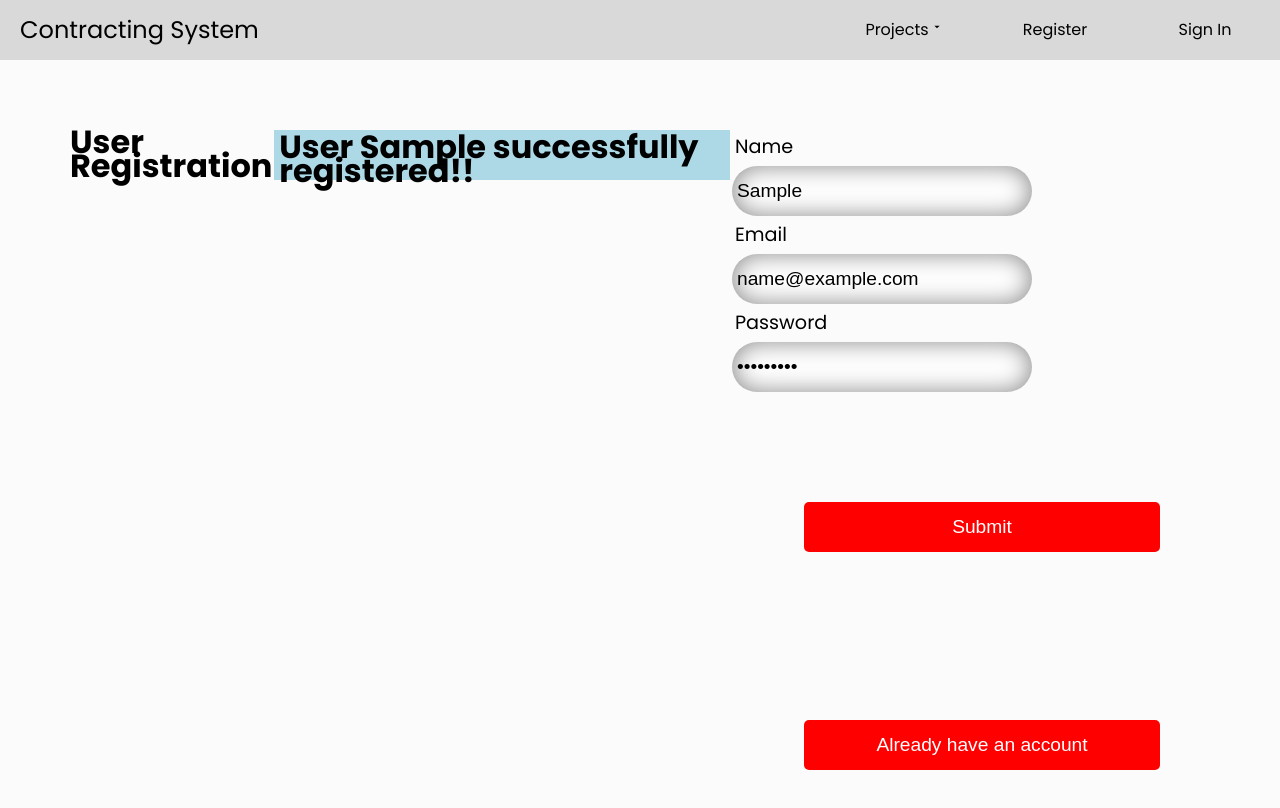
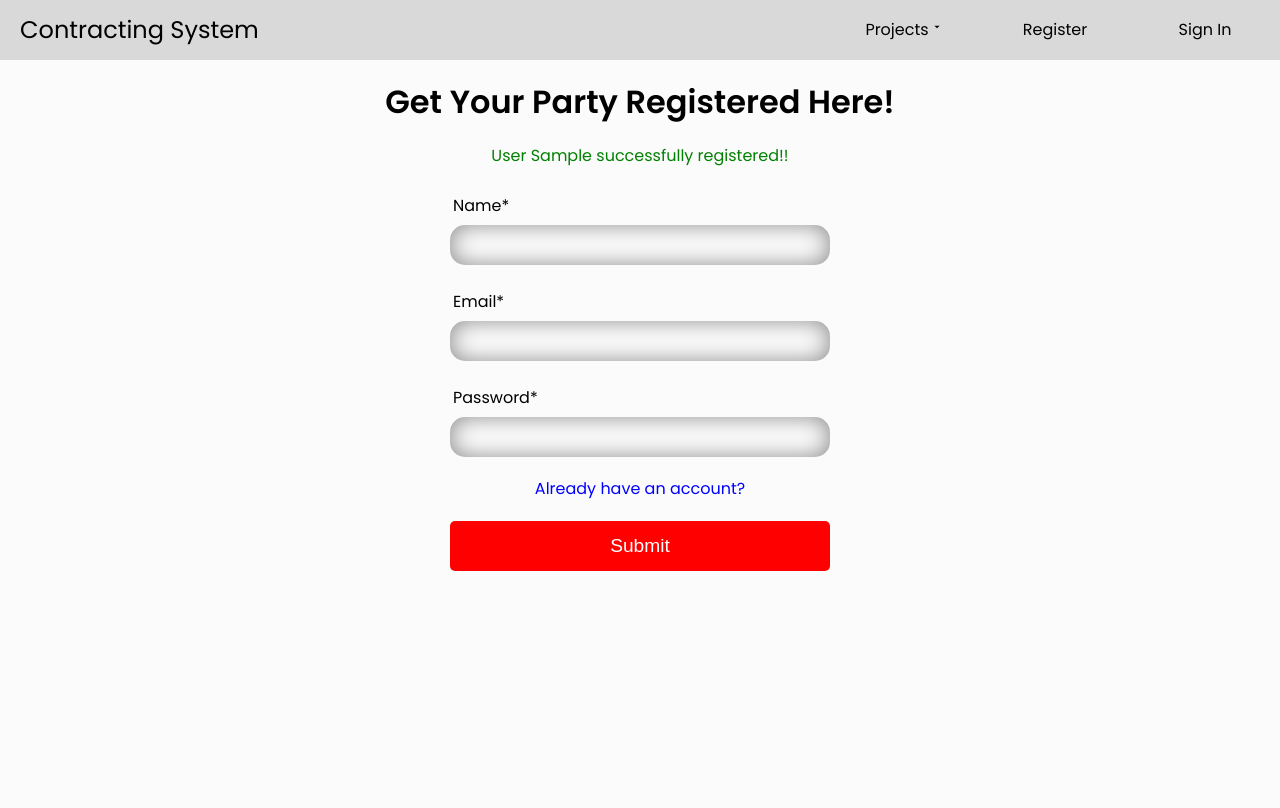
Before and after one commit to Abhayngu/Online-Contracting-System, a React (Create React App) app in the folder client/: page /register in a window 1280 px wide. Both pictures are taken after typing "Sample", "name@example.com", "Sample123" into the empty fields and a click on the button "Submit". Shown: the top 808 px of the page. Built offline with nearby package versions, Linux system fonts and the light colour scheme.

Commit message:
modified register and validation page

```diff
--- a/client/src/App.js
+++ b/client/src/App.js
@@ -3,7 +3,7 @@ import { BrowserRouter, Route, Routes } from 'react-router-dom';
 import Home from '../src/Pages/Home';
 import Login from '../src/Pages/Login';
 import Register from './Pages/Register';
-import Form from './Pages/registrationForm';
+// import Register from './Pages/registrationForm';
 import Validation from './Pages/Validation';
 
 import Project from '../src/Pages/Project';
@@ -18,7 +18,7 @@ function App() {
 				<Route path="/project" element={<Project />} />
 				<Route path="/profile" element={<Profile />} />
 				<Route path="/login" element={<Login />} />
-				<Route path="/register" element={<Form />} />
+				<Route path="/register" element={<Register />} />
 				<Route path="/validation" element={<Validation />} />
 			</Routes>
 		</BrowserRouter>
--- a/client/src/Components/StepBox.js
+++ b/client/src/Components/StepBox.js
@@ -43,6 +43,7 @@ function StepBox({ stepcount, imgsrc, desc, bgColor }) {
 	return (
 		<React.Fragment>
 			<div
+				className="scaleOnHover"
 				style={{
 					...customStyle.stepboxContainer,
 					backgroundColor: bgColor,
--- a/client/src/Pages/Register.js
+++ b/client/src/Pages/Register.js
@@ -1,19 +1,155 @@
 import React, { useState } from 'react';
-function Header() {
+import style from '../styles/style.css';
+import Header from '../Components/Header';
+import { useNavigate } from 'react-router-dom';
+function Form() {
+	// States for registration
+	const navigate = useNavigate();
+	const [name, setName] = useState('');
+	const [tempName, setTempName] = useState('');
+	const [email, setEmail] = useState('');
+	const [password, setPassword] = useState('');
+
+	// States for checking the errors
+	const [submitted, setSubmitted] = useState(false);
+	const [error, setError] = useState(false);
+
+	// Handling the name change
+	const handleName = (e) => {
+		setName(e.target.value);
+		setSubmitted(false);
+	};
+
+	const goToSignIn = () => {
+		navigate('/login');
+	};
+
+	// Handling the email change
+	const handleEmail = (e) => {
+		setEmail(e.target.value);
+		setSubmitted(false);
+	};
+
+	// Handling the password change
+	const handlePassword = (e) => {
+		setPassword(e.target.value);
+		setSubmitted(false);
+	};
+
+	// Handling the form submission
+	const handleSubmit = (e) => {
+		e.preventDefault();
+		if (name === '' || email === '' || password === '') {
+			setError(true);
+		} else {
+			setSubmitted(true);
+			setError(false);
+			setEmail('');
+			setTempName(name);
+			setName('');
+			setPassword('');
+		}
+	};
+
+	// Showing success message
+	const successMessage = () => {
+		return (
+			<div
+				className="success"
+				style={{
+					display: submitted ? '' : 'none',
+				}}
+			>
+				<h1 style={{ fontWeight: 100, fontSize: '16px' }}>
+					User {tempName} successfully registered!!
+				</h1>
+			</div>
+		);
+	};
+
+	// Showing error message if error is true
+	const errorMessage = () => {
+		return (
+			<div
+				className="error"
+				style={{
+					display: error ? '' : 'none',
+				}}
+			>
+				<h1 style={{ fontWeight: 100, fontSize: '16px' }}>
+					Please enter all the fields
+				</h1>
+			</div>
+		);
+	};
+
 	return (
-		<nav class="bg-dark navbar-dark navbar">
-			<div className="row col-12 d-flex justify-content-center text-white">
-				<h1>Registration</h1>
+		<>
+			<Header c="#d9d9d9" />
+
+			<div className="form">
+				<div>
+					<div className="mgbtm">
+						<h1 style={{ fontWeight: 600, textAlign: 'center' }}>
+							Get Your Party Registered Here!
+						</h1>
+					</div>
+
+					{/* Calling to the methods */}
+					<div style={{ display: 'flex', justifyContent: 'center' }}>
+						<form>
+							<div className="messages">
+								{errorMessage()}
+								{successMessage()}
+							</div>
+							{/* Labels and inputs for form data */}
+							<label className="label">Name*</label>
+							<input
+								onChange={handleName}
+								className="input"
+								value={name}
+								type="text"
+							/>
+
+							<label className="label">Email*</label>
+							<input
+								onChange={handleEmail}
+								className="input"
+								value={email}
+								type="email"
+							/>
+
+							<label className="label">Password*</label>
+							<input
+								onChange={handlePassword}
+								className="input"
+								value={password}
+								type="password"
+							/>
+							<div
+								onClick={goToSignIn}
+								style={{
+									textAlign: 'center',
+									marginBottom: '20px',
+									color: 'blue',
+									cursor: 'pointer',
+								}}
+							>
+								Already have an account?
+							</div>
+							<button
+								onClick={handleSubmit}
+								className="btn"
+								type="submit"
+							>
+								Submit
+							</button>
+						</form>
+					</div>
+				</div>
 			</div>
-		</nav>
+		</>
 	);
 }
 
-function Register() {
-	return (
-		<div className="App">
-			<Header />
-		</div>
-	);
-}
-export default Register;
+export default Form;
--- a/client/src/Pages/Validation.js
+++ b/client/src/Pages/Validation.js
@@ -1,57 +1,48 @@
 import React, { useState } from 'react';
-import style from '../styles/style.css';
 import Header from '../Components/Header';
 function Validation() {
 	// States for validation
-	const [Serial_Number, set_Serial_Number] = useState('');
-	const [Project_Name, set_Project_Name] = useState('');
-	const [Issuers_Name, set_Issuers_Name] = useState('');
-	const [tokens, set_tokens] = useState('');
-	const [Completion_Date, set_Completion_Date] = useState('');
+	const [projectName, setProjectName] = useState('');
+	const [description, setDescription] = useState('');
+	const [tokens, setTokens] = useState('');
+	const [completionDate, setCompletionDate] = useState('');
 	// States for checking the errors
 	const [submitted, setSubmitted] = useState(false);
 	const [error, setError] = useState(false);
 
-	// Handling the name change
-	const handle_Serial_Number = (e) => {
-		set_Serial_Number(e.target.value);
-		setSubmitted(false);
-	};
-
 	// Handling the email change
 	const handle_Project_Name = (e) => {
-		set_Project_Name(e.target.value);
-		setSubmitted(false);
+		setProjectName(e.target.value);
 	};
 
 	// Handling the password change
-	const handle_Issuers_Name = (e) => {
-		set_Issuers_Name(e.target.value);
-		setSubmitted(false);
+	const handle_description = (e) => {
+		setDescription(e.target.value);
 	};
 	const handle_tokens = (e) => {
-		set_tokens(e.target.value);
-		setSubmitted(false);
+		setTokens(e.target.value);
 	};
 	const handle_Completion_Date = (e) => {
-		set_Completion_Date(e.target.value);
-		setSubmitted(false);
+		setCompletionDate(e.target.value);
 	};
 
 	// Handling the form submission
 	const handleSubmit = (e) => {
 		e.preventDefault();
 		if (
-			Serial_Number === '' ||
-			Project_Name === '' ||
-			Issuers_Name === '' ||
+			projectName === '' ||
+			description === '' ||
 			tokens === '' ||
-			Completion_Date === ''
+			completionDate === ''
 		) {
 			setError(true);
 		} else {
 			setSubmitted(true);
 			setError(false);
+			setProjectName('');
+			setTokens('');
+			setDescription('');
+			setCompletionDate('');
 		}
 	};
 
@@ -64,7 +55,9 @@ function Validation() {
 					display: submitted ? '' : 'none',
 				}}
 			>
-				<h1>Project successfully registered!!</h1>
+				<h1 style={{ fontWeight: 100, fontSize: '16px' }}>
+					Project successfully registered!!
+				</h1>
 			</div>
 		);
 	};
@@ -78,7 +71,9 @@ function Validation() {
 					display: error ? '' : 'none',
 				}}
 			>
-				<h1>Please enter all the fields</h1>
+				<h1 style={{ fontWeight: 100, fontSize: '16px' }}>
+					Please enter all the fields
+				</h1>
 			</div>
 		);
 	};
@@ -89,42 +84,30 @@ function Validation() {
 			<div className="form">
 				<div>
 					<div className="mgbtm">
-						<h1>Project Validation</h1>
+						<h1 style={{ fontWeight: 600 }}>
+							Register your project to get it Validated
+						</h1>
 					</div>
 
 					{/* Calling to the methods */}
+
+					<div style={{ display: 'flex', justifyContent: 'center' }}>
+						<form>
 							<div className="messages">
 								{errorMessage()}
 								{successMessage()}
 							</div>
-
-					<form>
-						{/* Labels and inputs for form data */}
-						<label className="label">Serial Number</label>
+							<label className="label">
+								Name Of The Project*
+							</label>
 							<input
-							onChange={handle_Serial_Number}
+								onChange={handle_Project_Name}
 								className="input"
-							value={Serial_Number}
+								value={projectName}
 								type="text"
 							/>
 
-						<label className="label">Name Of The Project</label>
-						<input
-							onChange={handle_Project_Name}
-							className="input"
-							value={Project_Name}
-							type="text"
-						/>
-
-						<label className="label">Issuer's Name</label>
-						<input
-							onChange={handle_Issuers_Name}
-							className="input"
-							value={Issuers_Name}
-							type="text"
-						/>
-
-						<label className="label">Tokens</label>
+							<label className="label">Expected tokens*</label>
 							<input
 								onChange={handle_tokens}
 								className="input"
@@ -133,15 +116,23 @@ function Validation() {
 							/>
 
 							<label className="label">
-							Expected Completion Date
+								Expected Completion Date*
 							</label>
 							<input
 								onChange={handle_Completion_Date}
 								className="input"
-							value={Completion_Date}
-							type="date"
+								value={completionDate}
+								type="datetime-local"
 							/>
-
+							<label className="label">Description*</label>
+							<textarea
+								rows="6"
+								cols="35"
+								onChange={handle_description}
+								className="input"
+								value={description}
+								type="text"
+							/>
 							<button
 								onClick={handleSubmit}
 								className="btn"
@@ -152,6 +143,7 @@ function Validation() {
 						</form>
 					</div>
 				</div>
+			</div>
 		</>
 	);
 }
--- a/client/src/styles/Login.css
+++ b/client/src/styles/Login.css
@@ -35,9 +35,9 @@
     border-radius: 130px;
 }
 input{
-    width: 300px;
-    height: 50px;
-    border-radius: 60px;
+    width: 380px;
+    height: 40px;
+    border-radius: 15px;
     box-shadow: inset 0px 0px 25px 0px #888;
     border: none;
     outline: none;
--- a/client/src/styles/style.css
+++ b/client/src/styles/style.css
@@ -5,16 +5,16 @@
 
     .label{
     display: block;
-    font-size: larger;
     color: black;
     padding: 5px;
+    font-size: 16px;
     }
 
     .input{
     font-size: larger;
     padding: 5px;
     margin: 2px;
-
+    margin-bottom: 20px;
     }
     .btn{
     color: white;
@@ -24,29 +24,34 @@
     display: block;
     padding: 5px;
     margin: 10px auto;
+    cursor : pointer
     }
 
     .messages{
-    display: flex;
-    justify-content: center;
+        width: 100%;
+        text-align: center;
     }
 
     .error{
     display: block;
-    background-color: red;
-    color: white;
-    width: fit-content;
+    /* background-color: red; */
+    font-size: 14px;
+    font-weight: 100;
+    color: red;
+    /* width: fit-content; */
     height: 50px;
     padding: 5px;
     }
 
     .success{
-    display: block;
-    background-color: lightblue;
-    color: black;
-    width: fit-content;
-    height: 50px;
-    padding: 5px;
+        display: block;
+        /* background-color: red; */
+        font-size: 14px;
+        font-weight: 100;
+        color: green;
+        /* width: fit-content; */
+        height: 50px;
+        padding: 5px;
     }
     .form{
         display:flex;
@@ -55,7 +60,8 @@
         height: 100%;
     }
     .mgbtm{
-        padding: 50px;
+        padding: 30px 50px;
+        padding-bottom: 25px;
     }
     .m2{
         display: flex;
@@ -78,7 +84,7 @@
 margin-top: 10%;
     }
     .m4{
-        padding: 70px ;
+        padding: 30px ;
         display: flex;
         order: 10;
         justify-content: center;
--- a/client/src/styles/styles.css
+++ b/client/src/styles/styles.css
@@ -38,3 +38,17 @@ border-bottom: 2px solid grey;
 .hide-it{
     display: none;
 }
+
+
+.scaleOnHover:hover{
+	animation-name: scaleUp;
+    animation-timing-function: ease;
+	animation-duration: 1s;
+	/* transform: scale(1.08) translateY(-12px);
+	box-shadow: 10px 10px 10px 2000px rgb(12, 13, 34 / 20%); */
+}
+
+@keyframes scaleUp {
+	0%   { }
+  100% { transform: scale(1.08) translateY(-12px);}
+  }
```
Lines whose indentation alone changed are shown as unchanged.
